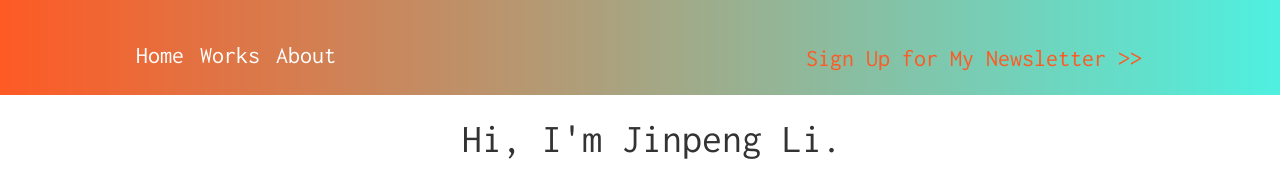
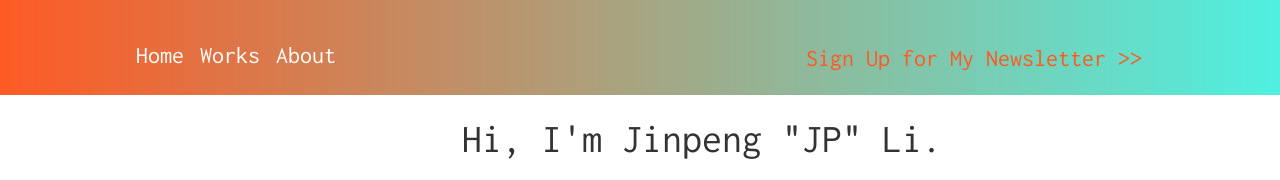
Before and after one commit to JPeojakm/website, a website: page src/index.njk in a window 1280 px wide. Shown: the top 180 px of the page. Drawn offline with nearby package versions, Linux system fonts and the light colour scheme; files that its build step writes are made by us from their sources; files whose address does not match are found by name.

Commit message:
update name

```diff
--- a/src/index.njk
+++ b/src/index.njk
@@ -8,7 +8,7 @@
     </div>
     <div class="col col-md-8 col-lg-8">
       <div class="intro">
-        <h1>Hi, I'm Jinpeng Li.</h1>
+        <h1>Hi, I'm Jinpeng "JP" Li.</h1>
         <p>
          I'm currently a data fellow at the Investigative Reporting Workshop and The Washington Post through the Dow Jones News Fund. I tell visual stories through interaction design, maps, and code. I run a
           <a href="https://theabacus.substack.com/" class="link">newsletter</a>
```
